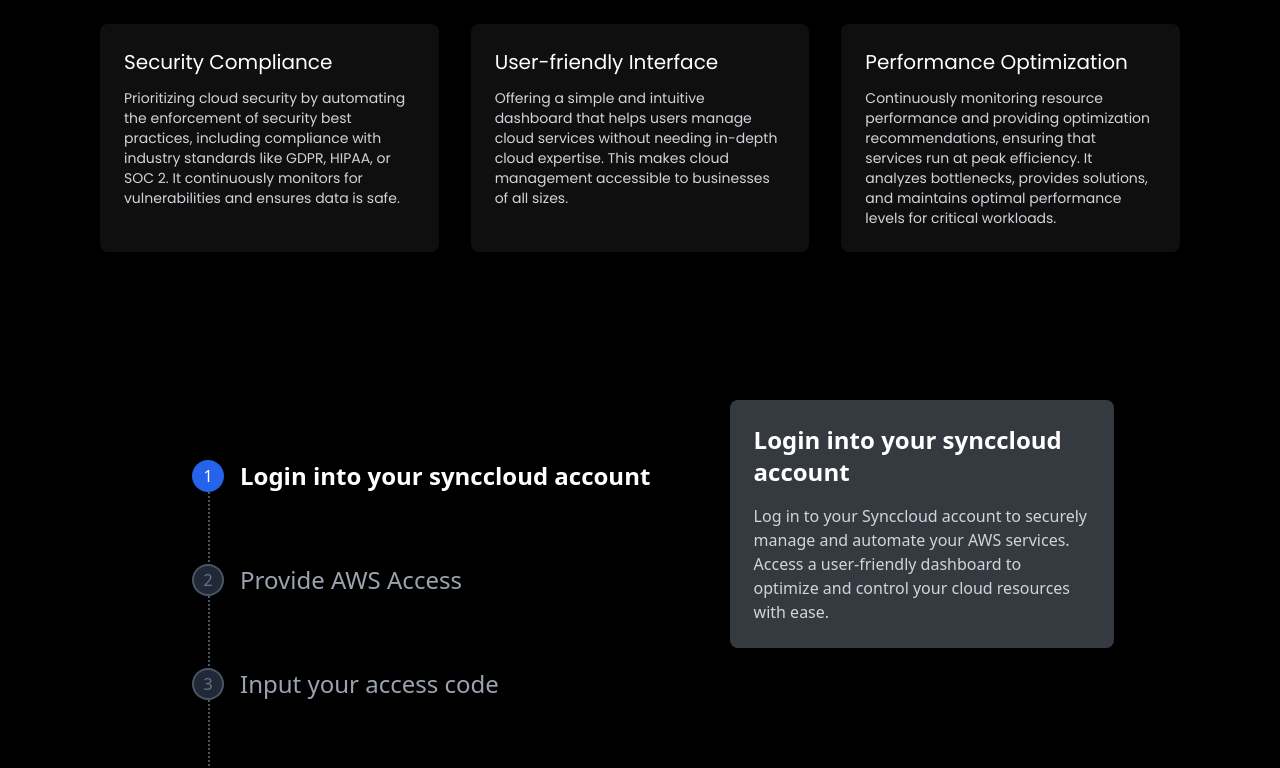
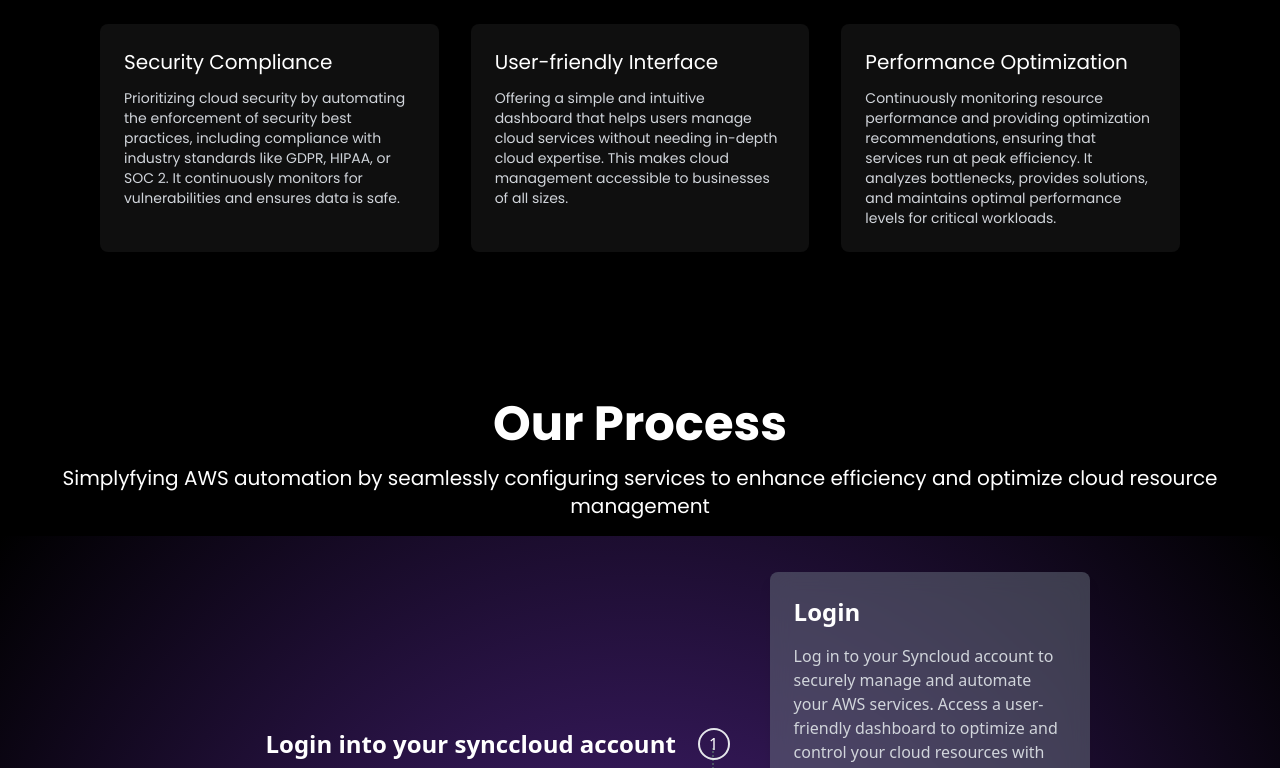
Before and after one commit to Babithkp/Syn-Cloud-Frontend, a React (Vite) app: page / in a window 1280 px wide. Shown: the part 2000-2768 px from the top of the page. Built offline with nearby package versions, Linux system fonts and the light colour scheme.

Commit message:
process page

```diff
--- a/src/component/Home/Navbar.css
+++ b/src/component/Home/Navbar.css
@@ -1,7 +1,7 @@
 .bg-gradient-radial {
   background: radial-gradient(
     circle at top left,
-      rgb(255, 255, 255) 0%,
+    rgba(255, 255, 255, 0.0001) 0%,  /* Extremely low opacity for white */
     #3e1e70 15%,
     black 70%
   );
@@ -25,5 +25,5 @@
 }
 
 .animate-gradient-expansion {
-    animation: gradient-expansion 4s ease-in-out infinite alternate;
+  animation: gradient-expansion 5s ease-in-out infinite alternate;
 }
--- a/src/component/Process/Process.tsx
+++ b/src/component/Process/Process.tsx
@@ -1,12 +1,13 @@
 import { useState } from "react";
+import { IoIosArrowUp, IoIosArrowDown } from "react-icons/io";
 
 const steps = [
-  { title: "Login into your synccloud account", description: "Log in to your Synccloud account to securely manage and automate your AWS services. Access a user-friendly dashboard to optimize and control your cloud resources with ease." },
-  { title: "Provide AWS Access", description: "Grant necessary permissions for AWS access. Ensure a smooth setup by allowing required access." },
-  { title: "Input your access code", description: "Enter your access code to verify your identity and link your Synccloud account with AWS." },
-  { title: "Instruction to initiate service automation", description: "Follow the instructions provided to start automating your selected AWS services efficiently." },
-  { title: "Configuring your settings", description: "Adjust settings to customize the automation based on your requirements, ensuring the best performance." },
-  { title: "Hooray! Services have been successfully automated", description: "All selected services are now automated successfully. Enjoy seamless cloud management." },
+  { title: "Login into your synccloud account", title1: "Login", description: "Log in to your Syncloud account to securely manage and automate your AWS services. Access a user-friendly dashboard to optimize and control your cloud resources with ease.  Experience seamless cloud management with real-time monitoring and cost-effective solutions. Simplify complex AWS tasks and ensure your infrastructure runs efficiently." },
+  { title: "Provide AWS Access", title1: "Access to AWS", description: "Access to AWS through Syncloud provides a simplified, secure interface to manage and automate your cloud infrastructure. With Syncloud, you can efficiently control AWS services, monitor performance, and optimize configurations, all in one streamlined platform designed to enhance scalability and reduce costs." },
+  { title: "Input your access code", title1: "Access Code", description: "Input your access code to confirm your identity and gain secure entry to your Syncloud account. This essential step protects your AWS services by ensuring that only you can manage and automate your cloud resources." },
+  { title: "Instruction to initiate service automation", title1: "Automating Service", description: "Easily configure your settings to automate routine AWS tasks, streamline workflows, and enhance efficiency, allowing you to focus on scaling your business while reducing manual overhead." },
+  { title: "Configuring your settings", title1: "Configuring settings", description: "Customize your settings in Syncloud to tailor the automation of your AWS services to your specific needs. Adjust parameters, set preferences, and optimize configurations to enhance performance and streamline operations." },
+  { title: "Hooray! Services have been successfully automated", title1: "Done!", description: "Your services have been successfully automated! You can now manage them effortlessly through your Syncloud dashboard. Enjoy greater efficiency and control over your AWS resources. Thank you for choosing Syncloud for your automation needs!" },
 ];
 
 const Process: React.FC = () => {
@@ -25,40 +26,53 @@
   };
 
   return (
-    <div className="h-[120vh] relative flex justify-center items-center text-white bg-black">
-      <div className=" w-[70vw] flex align-middle items-start">
+    <>
+      <div className=" bg-black text-white text-center font-poppins font-normal ">
+        <h1 className=" text-5xl font-bold ">Our Process</h1>
+        <p className=" p-4 text-xl ">Simplyfying AWS automation by seamlessly configuring services to enhance efficiency and optimize cloud resource management</p>
+      </div>
+      <div className="h-[128vh] relative flex justify-center items-center text-white"
+        style={{
+          background: "radial-gradient(circle, #4B237F, #000000)",
+        }}
+      >
+        <div className=" w-[70vw] flex align-middle items-center gap-10">
 
           {/* Left Side - Steps with Dotted Line */}
-        <div className="relative h-[85vh] w-[60%] flex flex-col items-star">
+          <div className="relative h-[85vh] w-[60%] flex flex-col">
             {/* Dotted Line */}
-          <div className="border-l-2 border-dotted border-gray-600 h-[85%] absolute left-4 top-10"></div>
+            <div className="border-l-2 border-dotted border-gray-600 absolute right-4 top-10"
+              style={{
+                height: `${(currentStep + 1) * 16}%`, // Adjust height based on the current step
+              }}></div>
 
             {/* Steps */}
             {steps.map((step, index) => (
-            <div key={index} className="flex items-center mb-8 relative">
+              <div key={index} className="flex items-center mb-8 relative justify-between">
+                <span className={`my-5 text-2xl text-right w-[90%] ${index == currentStep ? "text-white font-semibold " : "text-gray-400"}`}>
+                  {step.title}
+                </span>
                 <div
                   className={`w-8 h-8 flex items-center justify-center rounded-full border-2 transition-all duration-300 ${
-                  index <= currentStep ? "bg-blue-600 border-blue-600" : "bg-gray-800 border-gray-600"
+                    index <= currentStep ? "" : "bg-gray-400 backdrop:blur-md bg-opacity-50 border-gray-400"
                   }`}
                 >
-                <span className={`${index <= currentStep ? "text-white" : "text-gray-500"}`}>
+                  <span className={`${index <= currentStep ? "text-white" : "text-white"}`}>
                     {index + 1}
                   </span>
                 </div>
-              <span className={`ml-4 my-5 text-2xl ${index === currentStep ? "text-white font-semibold" : "text-gray-400"}`}>
-                {step.title}
-              </span>
               </div>
             ))}
+
           </div>
 
           {/* Right Side - Step Content */}
-        <div className="flex-1 w-[40%] h-[110vh]">
+          <div className="flex-1 w-[40%] overflow-hidden md:h-[110vh]">
             {
-            steps.map((step,index)=>{
-            return(
-              <div className={` ${(index==currentStep) ? "" : "opacity-0"} absolute top-0 w-[30%] bg-gray-500 bg-opacity-50 backdrop-blur-md p-6 rounded-lg shadow-lg`} style={{ marginTop: `${index * 7}%` }}>
-                <h2 className="text-2xl font-bold mb-4">{step.title}</h2>
+              steps.map((step, index) => {
+                return (
+                  <div className={` ${(index == currentStep) ? "" : "opacity-0"} text-start absolute top-9 w-[25%] h-[45vh] bg-gray-500 bg-opacity-50 backdrop-blur-md p-6 rounded-lg shadow-lg`} style={{ marginTop: `${index * 7}%` }}>
+                    <h2 className="text-2xl font-bold mb-4">{step.title1}</h2>
                     <p className="text-gray-300">{step.description}</p>
                   </div>
                 )
@@ -68,27 +82,28 @@
         </div>
 
         {/* Arrow Buttons on the Far Right of the Screen */}
-      <div className="flex flex-col space-y-4 items-center absolute right-10 top-1/2 transform -translate-y-1/2">
+        <div className="flex flex-col space-y-4 items-center absolute right-12 top-1/2 transform -translate-y-1/2">
           <button
             onClick={prevStep}
             disabled={currentStep === 0}
             className={`${
               currentStep === 0 ? " cursor-not-allowed" : ""
-          } bg-gray-400 bg-opacity-50 backdrop-blur-md text-white font-bold py-2 px-4 rounded-full transition-all duration-300`}
+            } bg-gray-400 bg-opacity-50 backdrop-blur-md text-white font-bold py-2 px-4 h-14 rounded-2xl transition-all duration-300`}
           >
-          ↑
+            <IoIosArrowUp />
           </button>
           <button
             onClick={nextStep}
             disabled={currentStep === steps.length - 1}
             className={`${
               currentStep === steps.length - 1 ? " cursor-not-allowed border-2 border-red-600" : ""
-          } bg-gray-400 bg-opacity-50 backdrop-blur-md text-white font-bold py-2 px-4 rounded-full transition-all duration-300`}
+            } bg-gray-400 bg-opacity-50 backdrop-blur-md h-14 text-white font-bold py-2 px-4 rounded-2xl transition-all duration-300`}
           >
-          ↓
+            <IoIosArrowDown />
           </button>
         </div>
       </div>
+    </>
   );
 };
 
```
Lines whose indentation alone changed are shown as unchanged.
